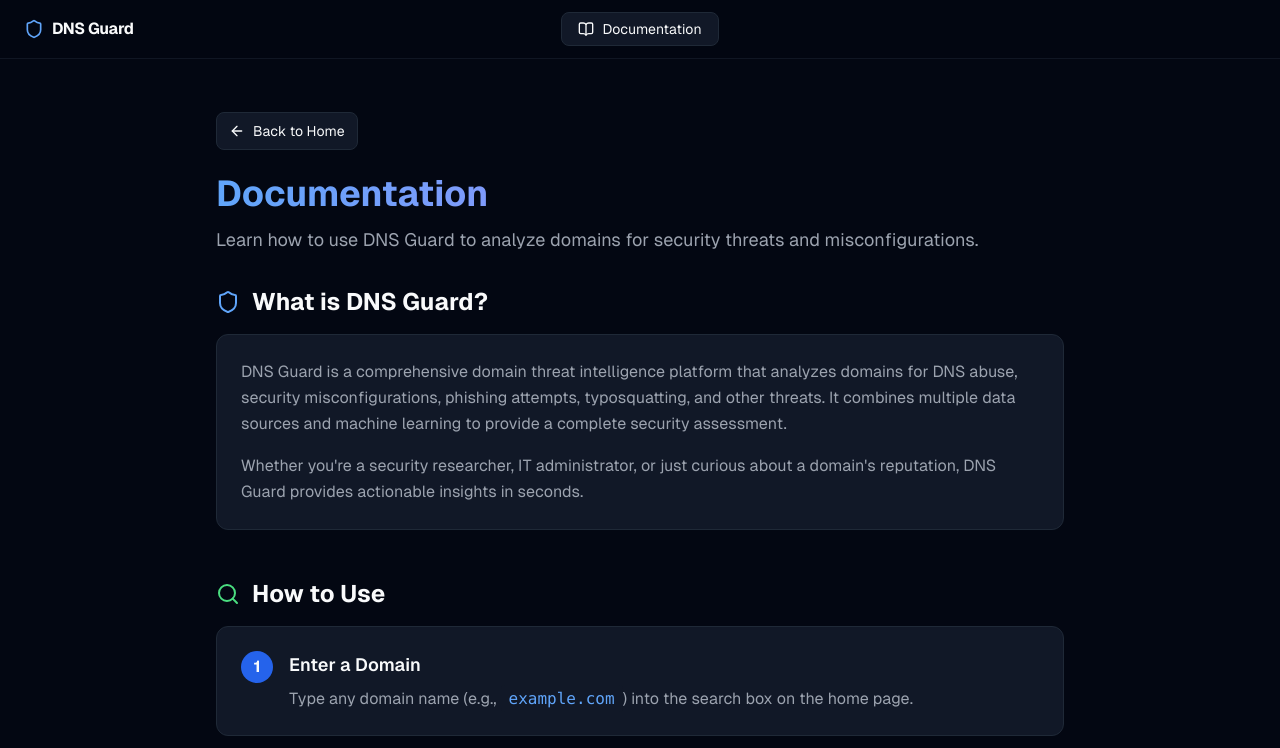
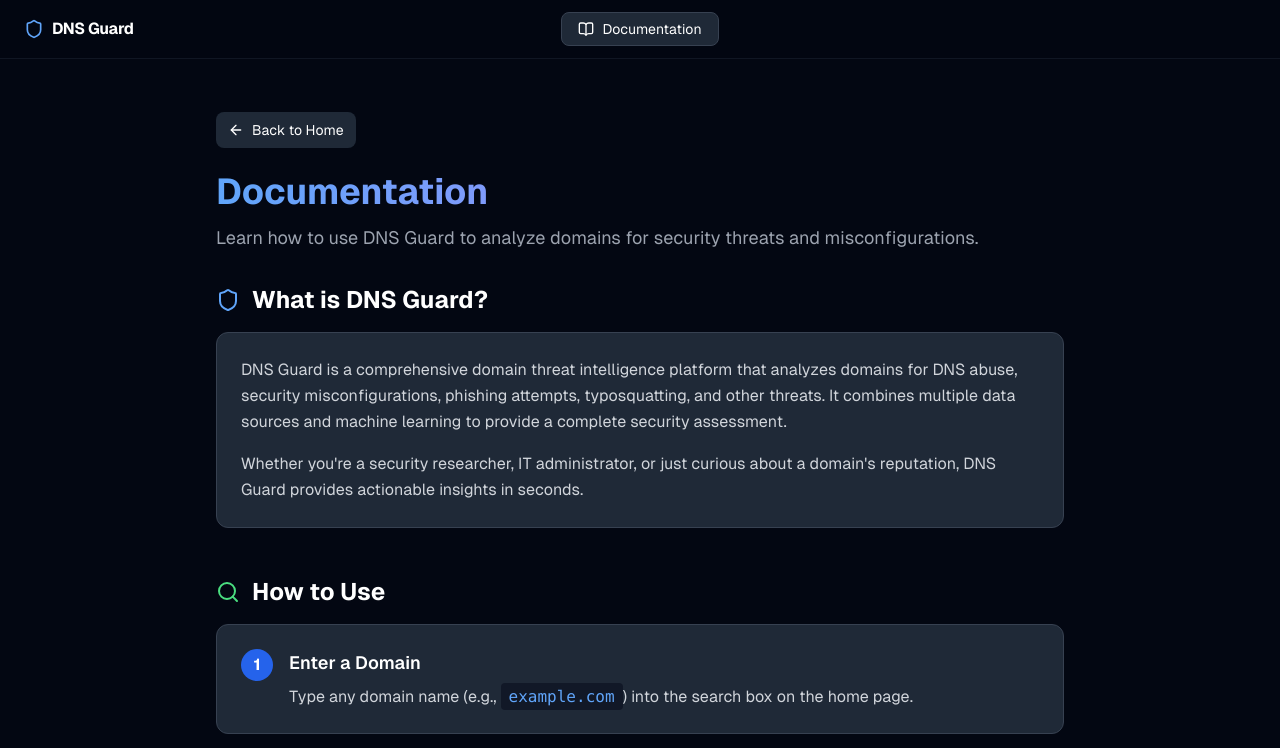
Before and after one commit to Trident09/DNS-Guard_FYP_SEM_X, a Next.js app in the folder frontend/: page /docs in a window 1280 px wide. Shown: the top 748 px of the page. Built offline with nearby package versions, Linux system fonts and the light colour scheme.

Commit message:
chore: update backend services and presentation
- Update analyze API and cert transparency service
- Update presentation slides
- Update global CSS styles

```diff
--- a/frontend/app/globals.css
+++ b/frontend/app/globals.css
@@ -2,91 +2,116 @@
 @tailwind components;
 @tailwind utilities;
 
-/* ── Design tokens ─────────────────────────────────────── */
-:root {
-  --bg-page:    #f1f5f9;
-  --bg-card:    #ffffff;
-  --bg-input:   #f8fafc;
-  --bg-hover:   #f1f5f9;
-  --text-base:  #0f172a;
-  --text-muted: #64748b;
-  --text-faint: #94a3b8;
-  --border:     #e2e8f0;
-  --shadow:     0 1px 3px rgba(0,0,0,0.08), 0 1px 2px rgba(0,0,0,0.04);
-}
-
-.dark {
-  --bg-page:    #030712;
-  --bg-card:    #111827;
-  --bg-input:   #1f2937;
-  --bg-hover:   #1f2937;
-  --text-base:  #f9fafb;
-  --text-muted: #9ca3af;
-  --text-faint: #6b7280;
-  --border:     #1f2937;
-  --shadow:     none;
-}
-
 /* ── Base ──────────────────────────────────────────────── */
 * { box-sizing: border-box; }
 html { scroll-behavior: smooth; }
-
 body {
-  background: var(--bg-page);
-  color: var(--text-base);
   font-family: var(--font-geist-sans), system-ui, sans-serif;
   -webkit-font-smoothing: antialiased;
 }
 
-/* ── Map Tailwind classes to tokens ────────────────────── */
-@layer base {
-  /* Page background */
-  .bg-gray-950 { background-color: var(--bg-page) !important; }
+/* ── Dark mode (default) — no overrides needed, Tailwind classes work as-is ── */
 
-  /* Card background + border + shadow in light mode */
-  .bg-gray-800 {
-    background-color: var(--bg-card) !important;
-    border: 1px solid var(--border);
-    box-shadow: var(--shadow);
-  }
-
-  /* Input / secondary surface */
-  .bg-gray-700 { background-color: var(--bg-input) !important; }
-
-  /* Hover states */
-  .hover\:bg-gray-700:hover { background-color: var(--bg-hover) !important; }
+/* ── Light mode overrides ──────────────────────────────── */
+/* Only applied when .dark is NOT on <html> */
+html:not(.dark) {
+  /* Page backgrounds */
+  --lm-page:   #f1f5f9;
+  --lm-card:   #ffffff;
+  --lm-card2:  #f8fafc;   /* slightly off-white for nested surfaces */
+  --lm-input:  #f1f5f9;
+  --lm-hover:  #e2e8f0;
+  --lm-border: #e2e8f0;
+  --lm-shadow: 0 1px 4px rgba(0,0,0,0.08);
 
   /* Text */
-  .text-white   { color: var(--text-base)  !important; }
-  .text-gray-400 { color: var(--text-muted) !important; }
-  .text-gray-500 { color: var(--text-faint) !important; }
-  .text-gray-300 { color: var(--text-muted) !important; }
+  --lm-text:       #0f172a;
+  --lm-text-muted: #475569;
+  --lm-text-faint: #94a3b8;
+}
 
-  /* Borders */
-  .border-gray-700 { border-color: var(--border) !important; }
-  .border-gray-600 { border-color: var(--border) !important; }
+/* Page root */
+html:not(.dark) body {
+  background-color: #f1f5f9;
+  color: #0f172a;
+}
 
-  /* Input focus ring */
-  input, textarea {
-    background-color: var(--bg-input);
-    color: var(--text-base);
-    border-color: var(--border);
-  }
-  input:focus, textarea:focus {
-    outline: none;
-    border-color: #3b82f6;
-    box-shadow: 0 0 0 3px rgba(59,130,246,0.15);
-  }
+/* ── Surface remapping ─────────────────────────────────── */
+html:not(.dark) .bg-gray-950 { background-color: var(--lm-page) !important; }
+html:not(.dark) .bg-gray-900 { background-color: var(--lm-card2) !important; }
+html:not(.dark) .bg-gray-800 { background-color: var(--lm-card) !important; }
+html:not(.dark) .bg-gray-700 { background-color: var(--lm-input) !important; }
 
-  /* Placeholder */
-  input::placeholder { color: var(--text-faint); }
+/* Hover surfaces */
+html:not(.dark) .hover\:bg-gray-700:hover { background-color: var(--lm-hover) !important; }
+html:not(.dark) .hover\:bg-gray-800:hover { background-color: var(--lm-hover) !important; }
+
+/* Navbar / backdrop */
+html:not(.dark) .bg-gray-950\/80 { background-color: rgba(241,245,249,0.85) !important; }
+
+/* Semi-transparent card variants */
+html:not(.dark) .bg-gray-900\/30 { background-color: rgba(248,250,252,0.8) !important; }
+html:not(.dark) .bg-gray-800\/50 { background-color: rgba(255,255,255,0.7) !important; }
+html:not(.dark) .bg-gray-800\/80 { background-color: rgba(255,255,255,0.9) !important; }
+
+/* ── Border remapping ──────────────────────────────────── */
+html:not(.dark) .border-gray-800    { border-color: var(--lm-border) !important; }
+html:not(.dark) .border-gray-800\/50 { border-color: rgba(226,232,240,0.7) !important; }
+html:not(.dark) .border-gray-700    { border-color: var(--lm-border) !important; }
+
+/* ── Text remapping ────────────────────────────────────── */
+/* Only remap neutral grays — never touch text-white on its own
+   because it's used inside colored buttons/badges */
+html:not(.dark) .text-gray-400 { color: var(--lm-text-muted) !important; }
+html:not(.dark) .text-gray-500 { color: var(--lm-text-faint) !important; }
+html:not(.dark) .text-gray-600 { color: var(--lm-text-faint) !important; }
+html:not(.dark) .text-gray-300 { color: var(--lm-text-muted) !important; }
+
+/* Body text: remap text-white ONLY when it's a direct child of a light surface,
+   not inside a colored button/badge. We do this by targeting the page wrapper. */
+html:not(.dark) .min-h-screen.bg-gray-950 { color: var(--lm-text) !important; }
+
+/* Headings and labels that use text-white explicitly */
+html:not(.dark) h1.text-white,
+html:not(.dark) h2.text-white,
+html:not(.dark) h3.text-white,
+html:not(.dark) h4.text-white,
+html:not(.dark) p.text-white,
+html:not(.dark) span.text-white:not([class*="bg-"]),
+html:not(.dark) .font-semibold.text-white,
+html:not(.dark) .font-bold.text-white,
+html:not(.dark) .font-medium.text-white {
+  color: var(--lm-text) !important;
+}
+
+/* ── Input fields ──────────────────────────────────────── */
+html:not(.dark) input,
+html:not(.dark) textarea {
+  background-color: var(--lm-card) !important;
+  color: var(--lm-text) !important;
+  border-color: var(--lm-border) !important;
+}
+html:not(.dark) input::placeholder,
+html:not(.dark) textarea::placeholder {
+  color: var(--lm-text-faint) !important;
+}
+html:not(.dark) input:focus,
+html:not(.dark) textarea:focus {
+  border-color: #3b82f6 !important;
+  box-shadow: 0 0 0 3px rgba(59,130,246,0.15) !important;
+}
+
+/* ── Card shadow in light mode ─────────────────────────── */
+html:not(.dark) .bg-gray-800,
+html:not(.dark) .bg-gray-900 {
+  box-shadow: var(--lm-shadow);
 }
 
 /* ── Scrollbar ─────────────────────────────────────────── */
 ::-webkit-scrollbar { width: 6px; height: 6px; }
 ::-webkit-scrollbar-track { background: transparent; }
-::-webkit-scrollbar-thumb { background: var(--border); border-radius: 3px; }
-::-webkit-scrollbar-thumb:hover { background: var(--text-faint); }
+html.dark ::-webkit-scrollbar-thumb { background: #374151; border-radius: 3px; }
+html:not(.dark) ::-webkit-scrollbar-thumb { background: #cbd5e1; border-radius: 3px; }
 
 /* ── Selection ─────────────────────────────────────────── */
 ::selection { background: #3b82f6; color: #fff; }
```
Also changed, not shown: 3 other files (tests, documents, lock files or other folders).
